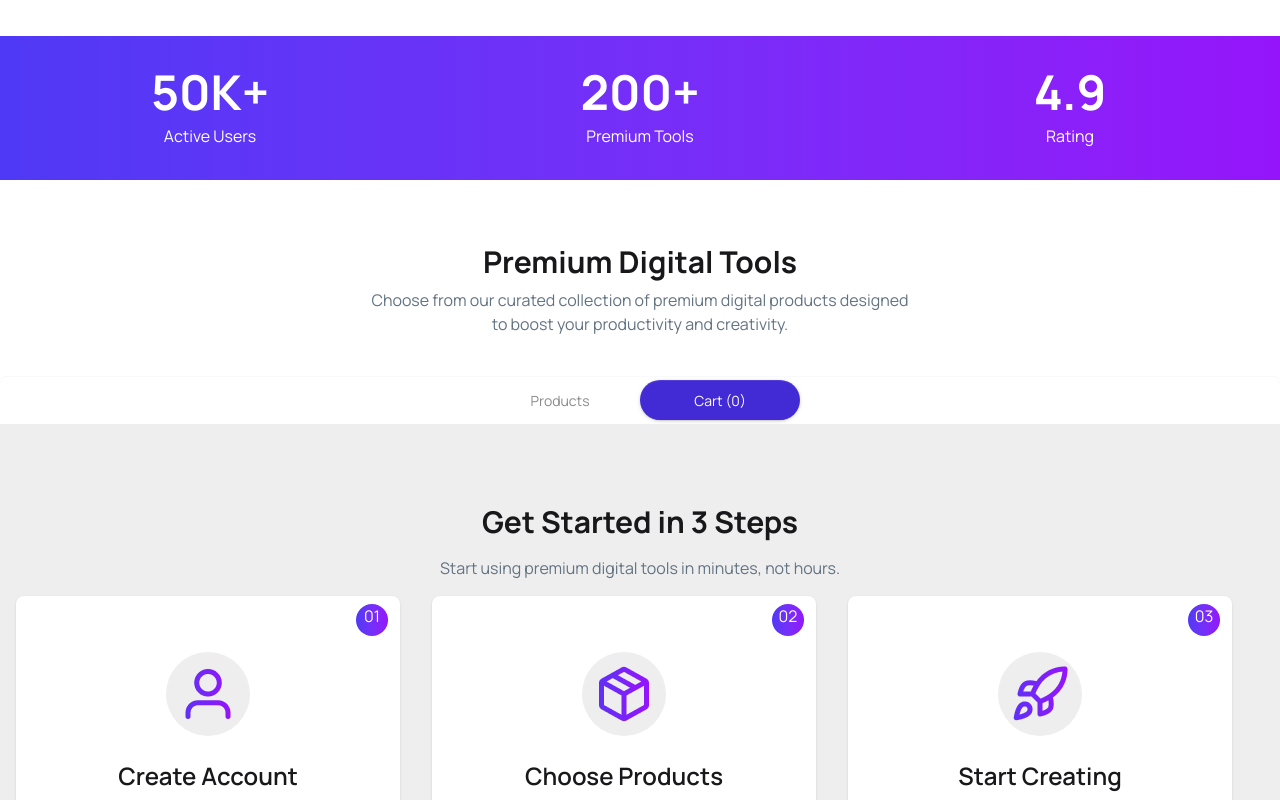
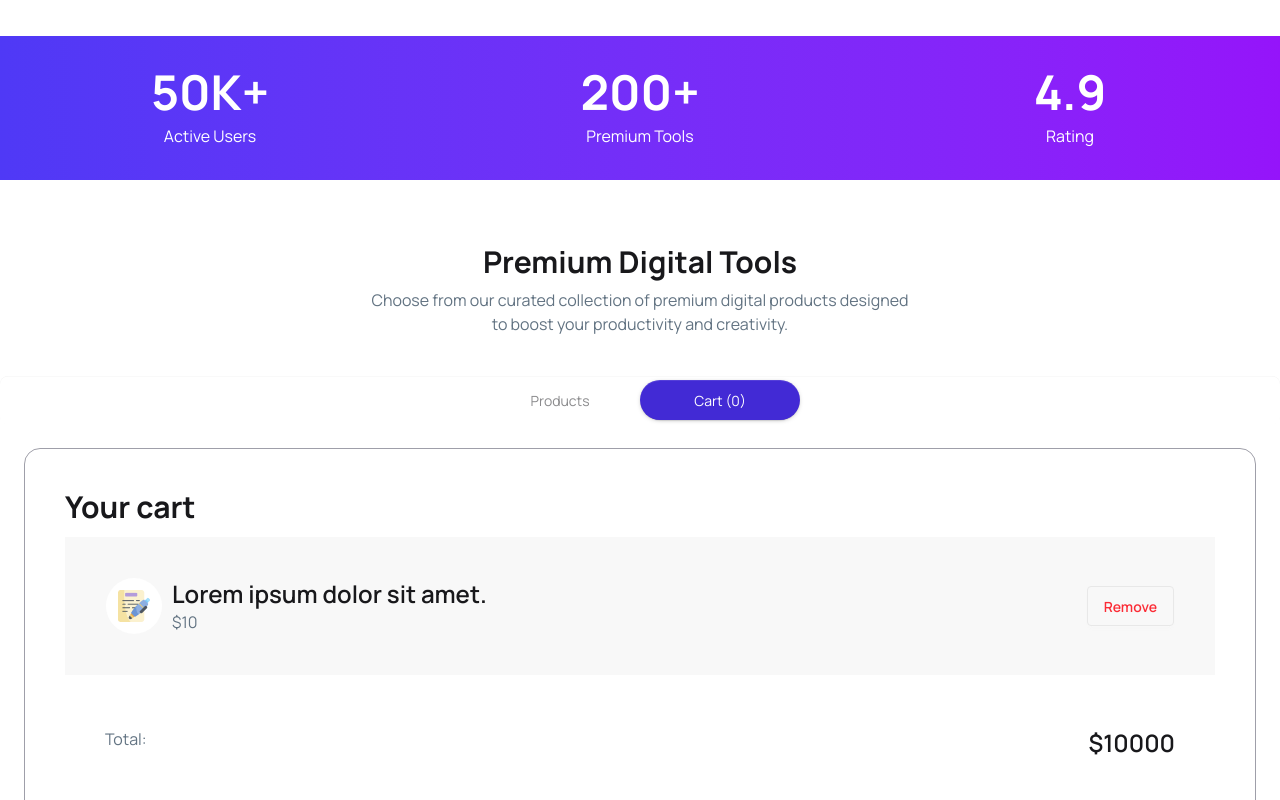
Before and after one commit to NishatNuzhatK/digitools-platform, a React (Vite) app: page / in a window 1280 px wide. Both pictures are taken after a click on the radio button "Cart (0)". Shown: the part 829-1629 px from the top of the page. Built offline with nearby package versions, Linux system fonts and the light colour scheme.

Commit message:
added the cart section

```diff
--- a/src/components/Cart/Cart.jsx
+++ b/src/components/Cart/Cart.jsx
@@ -1,11 +1,41 @@
 import React from 'react';
+import img from "../../assets/writing_2327400 1.png"
 
 const Cart = () => {
     return (
-        <div>
-        <div>
+        <div className='border border-zinc-400 rounded-2xl m-6 p-10 space-y-3'>
+            <h2 className='text-3xl font-bold'>Your cart</h2>
+            {/* carts */}
+            <div className='border border-base-200 bg-base-200'>
+                {/* whole card */}
+                <div className='flex flex-row justify-between p-10 items-center'>
 
+            <div className='flex flex-row gap-2.5'>
+                <div className='bg-white rounded-full overflow-hidden p-3 w-fit'>
+                <img className='w-8 h-8 object-cover' src={img} alt="" />
+            </div>
+            <div>
+                <h3 className='text-2xl font-semibold'>Lorem ipsum dolor sit amet.</h3>
+                <p className='text-[#627382]'>$10</p>
+            </div>
+
+            </div>
+
+            <div>
+                <p className='btn text-red-500'>Remove</p>
+            </div>
         </div>
+        {/* end card */}
+
+            </div>
+
+            <div className='flex justify-between p-10'>
+                <p className='text-[#627382]'>Total:</p>
+                <p className='text-2xl font-semibold'>$10000</p>
+            </div>
+
+            <button className='btn w-full rounded-full bg-linear-to-r from-[#4F39F6] to-[#9514FA] text-white'>Proceed To Checkout</button>
+
         </div>
     );
 };
```
